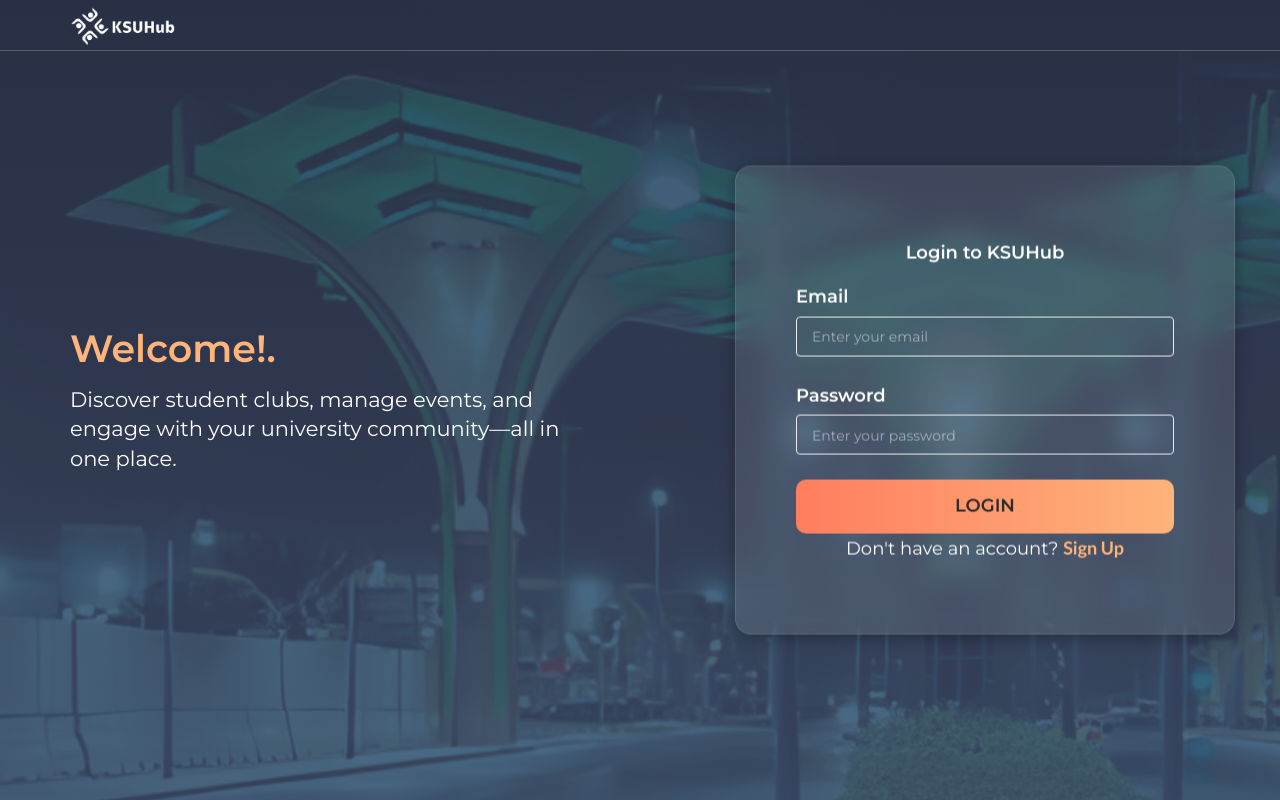
After one commit to iRoseM/KSUHub, a PHP site: page /login.html in a window 1280 px wide. The commit adds this page. Run offline with PHP 8.4, Linux system fonts and the light colour scheme.

Commit message:
login page

```diff
--- a/blog-post.html
+++ b/blog-post.html
@@ -8,6 +8,7 @@
 
 		<title>HTML Education Template</title>
 
+		<link rel="icon" href="img/KSUHub2.png" type="image/x-icon">
 		<!-- Google font -->
 		<link href="https://fonts.googleapis.com/css?family=Lato:700%7CMontserrat:400,600" rel="stylesheet">
 
--- a/blog.html
+++ b/blog.html
@@ -8,6 +8,7 @@
 
 		<title>HTML Education Template</title>
 
+		<link rel="icon" href="img/KSUHub2.png" type="image/x-icon">
 		<!-- Google font -->
 		<link href="https://fonts.googleapis.com/css?family=Lato:700%7CMontserrat:400,600" rel="stylesheet">
 
--- a/contact.html
+++ b/contact.html
@@ -8,6 +8,7 @@
 
 		<title>HTML Education Template</title>
 
+		<link rel="icon" href="img/KSUHub2.png" type="image/x-icon">
 		<!-- Google font -->
 		<link href="https://fonts.googleapis.com/css?family=Lato:700%7CMontserrat:400,600" rel="stylesheet">
 
--- a/css/style.css
+++ b/css/style.css
@@ -1326,3 +1326,128 @@ input[type="text"]:focus, input[type="email"]:focus, input[type="password"]:focu
 	from { -webkit-transform: rotate(0deg); transform: rotate(0deg);}
 	to { -webkit-transform: rotate(360deg); transform: rotate(360deg);}
 }
+
+/*------------------------------------*\
+	login page
+\*------------------------------------*/
+
+.overlay {
+    position: absolute;
+    top: 0;
+    left: 0;
+    width: 100%;
+    height: 100%;
+    background: rgba(0, 0, 0, 0.6);
+    z-index: -1;
+}
+
+.log-container-wrapper {
+    display: flex !important;
+    justify-content: center;
+    align-items: center;
+    height: 100vh;
+    position: relative;
+    text-align: center;
+    background-color: #1a1a1a;
+}
+
+.log-login-box {
+    background: rgba(255, 255, 255, 0.1);
+    backdrop-filter: blur(12px);
+    padding: 60px;
+	margin-left: 80px;
+    border-radius: 16px;
+    box-shadow: 0 4px 15px rgba(0, 0, 0, 0.3);
+    max-width: 500px;
+    width: 100%;
+    border: 1px solid rgba(255, 255, 255, 0.1);
+}
+
+.log-white-text {
+    color: #ffffff;
+    font-size: 18px;
+    line-height: 1.6;
+}
+
+.log-form-group {
+    margin-bottom: 25px;
+    text-align: left;
+}
+
+.log-form-control {
+    width: 100%;
+    padding: 14px;
+    border-radius: 10px;
+    border: 1px solid rgba(255, 255, 255, 0.3);
+    background-color: rgba(255, 255, 255, 0.1);
+    color: #ffffff;
+    font-size: 16px;
+    outline: none;
+    transition: all 0.3s ease-in-out;
+}
+
+.log-form-control::placeholder {
+    color: rgba(255, 255, 255, 0.5);
+    font-size: 14px;
+}
+
+.log-form-control:focus {
+    border-color: #feb47b;
+    background-color: rgba(255, 255, 255, 0.2);
+    box-shadow: 0 0 10px rgba(254, 180, 123, 0.4);
+}
+
+.log-main-button {
+    width: 100%;
+    padding: 14px;
+    border-radius: 10px;
+    border: none;
+    background: linear-gradient(90deg, #ff7e5f, #feb47b);
+    color: #2c2c2c;
+    font-weight: bold;
+    font-size: 18px;
+    text-transform: uppercase;
+    transition: all 0.3s ease;
+    cursor: pointer;
+    margin-top: 20px;
+}
+.text-content-wrapper{
+	margin-top: 150px;
+	padding-right: 40px;
+}
+.log-main-button:hover {
+    background: linear-gradient(90deg, #feb47b, #ff7e5f);
+    transform: scale(1.05);
+    box-shadow: 0 4px 20px rgba(254, 180, 123, 0.5);
+}
+
+.log-white-text a {
+    color: #feb47b;
+    text-decoration: none;
+    transition: color 0.3s ease;
+    font-weight: 500;
+}
+
+.log-white-text a:hover {
+    color: #ff7e5f;
+    text-decoration: underline;
+}
+
+@media (max-width: 480px) {
+    .log-login-box {
+        padding: 30px;
+        max-width: 90%;
+		margin: 0 auto;
+    }
+	.text-content-wrapper {
+        display: none; /* Hide text content on mobile screens */
+    }
+
+    .log-form-control {
+        padding: 12px;
+    }
+
+    .log-main-button {
+        font-size: 16px;
+    }
+}
--- a/home.html
+++ b/home.html
@@ -6,8 +6,9 @@
 		<meta name="viewport" content="width=device-width, initial-scale=1">
 		 <!-- The above 3 meta tags *must* come first in the head; any other head content must come *after* these tags -->
 
-		<title>HTML Education Template</title>
+		<title>Home | KSUHub</title>
 
+		<link rel="icon" href="img/KSUHub2.png" type="image/x-icon">
 		<!-- Google font -->
 		<link href="https://fonts.googleapis.com/css?family=Lato:700%7CMontserrat:400,600" rel="stylesheet">
 
--- a/index.html
+++ b/index.html
@@ -7,6 +7,7 @@
     <meta name="viewport" content="width=device-width, initial-scale=1">
     <title>KSUHub</title>
 
+    <link rel="icon" href="img/KSUHub2.png" type="image/x-icon">
     <!-- Google font -->
     <link href="https://fonts.googleapis.com/css?family=Lato:700%7CMontserrat:400,600" rel="stylesheet">
 
@@ -27,7 +28,7 @@
             <div class="navbar-header">
                 <!-- Logo -->
                 <div class="navbar-brand">
-                    <a class="logo" href="home.html">
+                    <a class="logo" href="index.html">
                         <img src="./img/logo-alt.png" alt="KSUHub Logo">
                     </a>
                 </div>
@@ -56,7 +57,7 @@
                         <p class="lead white-text">
                             Discover student clubs, manage events, and engage with your university community—all in one place.
                         </p>
-                        <a class="main-button icon-button" href="#">Get Started</a>
+                        <a class="main-button icon-button" href="login.html">Get Started</a>
                     </div>
                 </div>
             </div>
--- /dev/null
+++ b/login.html
@@ -0,0 +1,89 @@
+<!DOCTYPE html>
+<html lang="en">
+
+    <head>
+        <meta charset="utf-8">
+        <meta http-equiv="X-UA-Compatible" content="IE=edge">
+        <meta name="viewport" content="width=device-width, initial-scale=1">
+        <title>Login | KSUHub</title>
+
+        <link rel="icon" href="img/KSUHub2.png" type="image/x-icon">
+        <!-- Google font -->
+        <link href="https://fonts.googleapis.com/css?family=Lato:700%7CMontserrat:400,600" rel="stylesheet">
+
+        <!-- Bootstrap -->
+        <link type="text/css" rel="stylesheet" href="css/bootstrap.min.css"/>
+
+        <!-- Font Awesome Icon -->
+        <link rel="stylesheet" href="css/font-awesome.min.css">
+
+        <!-- Custom stylesheet -->
+        <link type="text/css" rel="stylesheet" href="css/style.css"/>
+    </head>
+
+    <body>
+        <!-- Header -->
+        <header id="header" class="transparent-nav">
+            <div class="container">
+                <div class="navbar-header">
+                    <!-- Logo -->
+                    <div class="navbar-brand">
+                        <a class="logo" href="index.html">
+                            <img src="./img/logo-alt.png" alt="KSUHub Logo">
+                        </a>
+                    </div>
+                    <!-- /Logo -->
+
+                    <!-- Mobile toggle -->
+                    <button class="navbar-toggle">
+                        <span></span>
+                    </button>
+                    <!-- /Mobile toggle -->
+                </div>
+            </div>
+        </header>
+        <!-- /Header -->
+
+
+    <!-- Background Image -->
+    <div class="bg-image bg-parallax overlay" style="background-image: url(./img/home-background.png);"></div>
+    <!-- /Background Image -->
+
+    <!-- Main Content Wrapper -->
+    <div class="home-wrapper">
+        <div class="container">
+            <div class="row">
+                <!-- Left Column: Text Content -->
+                <div class="col-md-6 text-content-wrapper">
+                    <h1 class="white-text" style="color: #feb47b;">Welcome!. </h1>
+                    <p class="lead white-text">
+                        Discover student clubs, manage events, and engage with your university community—all in one place.
+                    </p>
+                </div>
+
+                <!-- Right Column: Login Box -->
+                <div class="col-md-6">
+                    <div class="log-login-box">
+                        <h2 class="log-white-text text-center">Login to KSUHub</h2>
+                        <form action="dashboard.html" method="POST">
+                            <div class="log-form-group">
+                                <label class="log-white-text">Email</label>
+                                <input type="email" class="log-form-control" placeholder="Enter your email" required>
+                            </div>
+                            <div class="log-form-group">
+                                <label class="log-white-text">Password</label>
+                                <input type="password" class="log-form-control" placeholder="Enter your password" required>
+                            </div>
+                            <button type="submit" class="log-main-button log-icon-button btn-block">LOGIN</button>
+                            <p class="text-center log-white-text mt-3">
+                                Don't have an account?
+                                <a href="register.html" class="log-white-text"><strong>Sign Up</strong></a>
+                            </p>
+                        </form>
+                    </div>
+                </div>
+            </div>
+        </div>
+    </div>
+</body>
+</html>
```
Also changed, not shown: img/KSUHub2.png (added).
